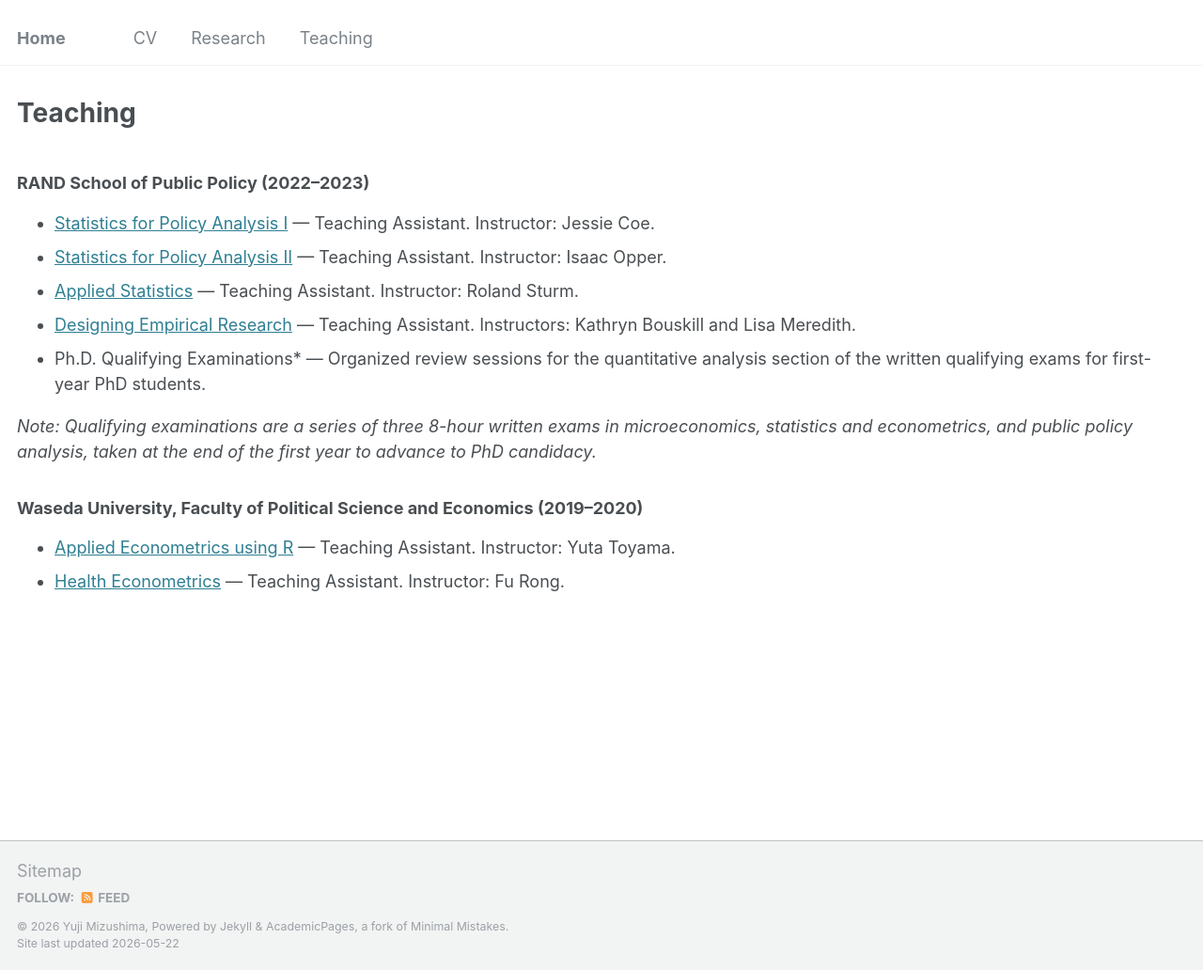
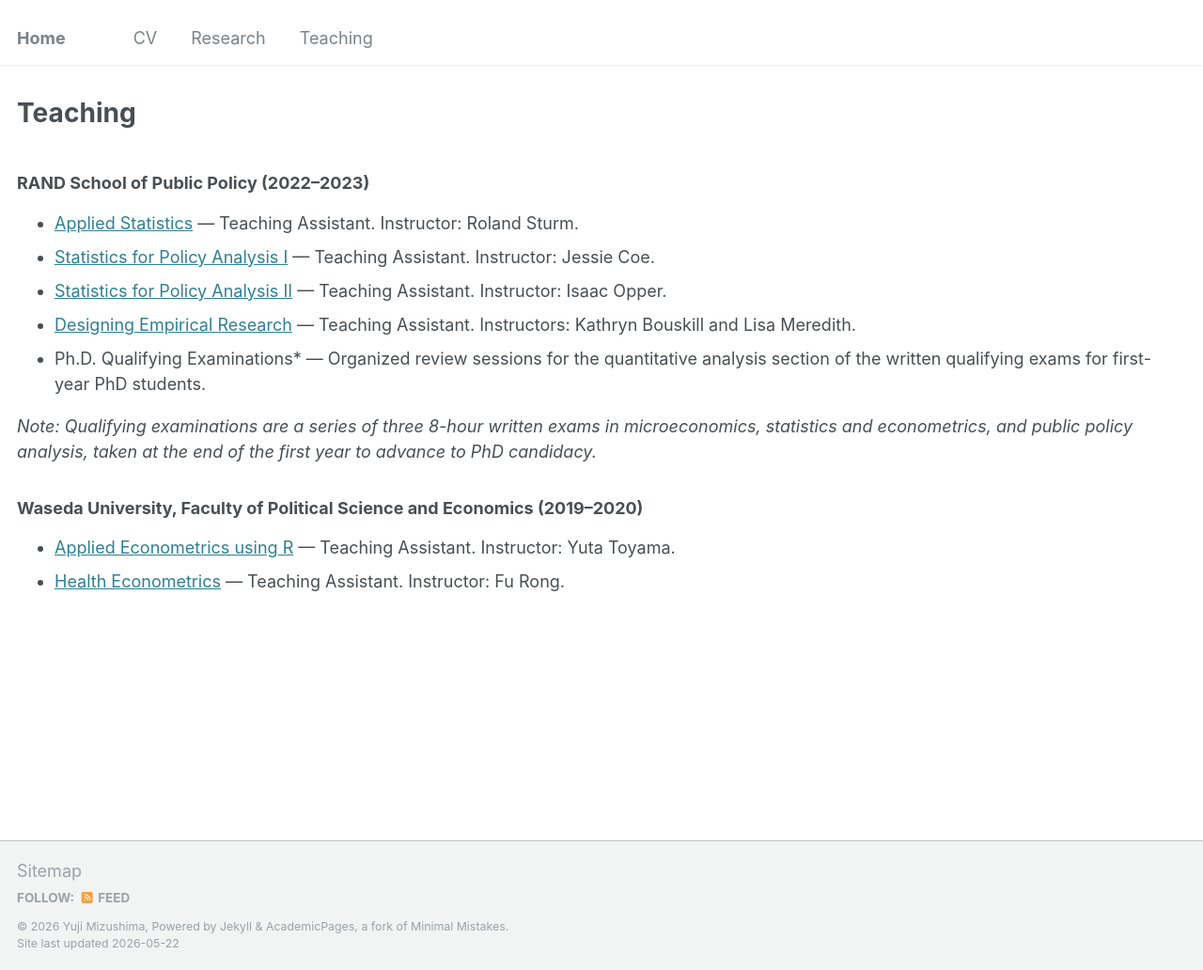
Before and after one commit to yujimizushima/yujimizushima.github.io, a Jekyll site: the page built from _pages/teaching.md, in a window 1280 px wide and 1032 px high. Shown: the whole window at 94% size. Built offline with Jekyll 4.4.1, drawn with Linux system fonts in a browser that asks for light colours.

Commit message:
Update teaching.md

```diff
--- a/_pages/teaching.md
+++ b/_pages/teaching.md
@@ -27,6 +27,11 @@ classes: wide
   <h3>RAND School of Public Policy (2022–2023)</h3>
   <ul>
     <li>
+      <span class="course-title"><a href="https://drive.google.com/file/d/1vrkEdFgPYzyCoaZF5aLdtYtsvfhq_iFs/view?usp=drive_link">Applied Statistics</a></span>
+      <span class="course-meta"> — Teaching Assistant.</span>
+      <span class="course-instructor">Instructor: Roland Sturm.</span>
+    </li>
+    <li>
       <span class="course-title"><a href="https://drive.google.com/file/d/1DMZ3TTVHECnAYDEc-64oqEPr0j9phmsD/view?usp=drive_link">Statistics for Policy Analysis I</a></span>
       <span class="course-meta"> — Teaching Assistant.</span>
       <span class="course-instructor">Instructor: Jessie Coe.</span>
@@ -35,11 +40,6 @@ classes: wide
       <span class="course-title"><a href="https://drive.google.com/drive/folders/13XOubudd0UZgAGgDuapZE5RqOq_frmri?usp=sharing">Statistics for Policy Analysis II</a></span>
       <span class="course-meta"> — Teaching Assistant.</span>
       <span class="course-instructor">Instructor: Isaac Opper.</span>
-    </li>
-    <li>
-      <span class="course-title"><a href="https://drive.google.com/file/d/1vrkEdFgPYzyCoaZF5aLdtYtsvfhq_iFs/view?usp=drive_link">Applied Statistics</a></span>
-      <span class="course-meta"> — Teaching Assistant.</span>
-      <span class="course-instructor">Instructor: Roland Sturm.</span>
     </li>
     <li>
       <span class="course-title"><a href="https://drive.google.com/file/d/1PPRLKqrmw0satijmDftfcjaJ2IUfAesW/view?usp=drive_link">Designing Empirical Research</a></span>
```
